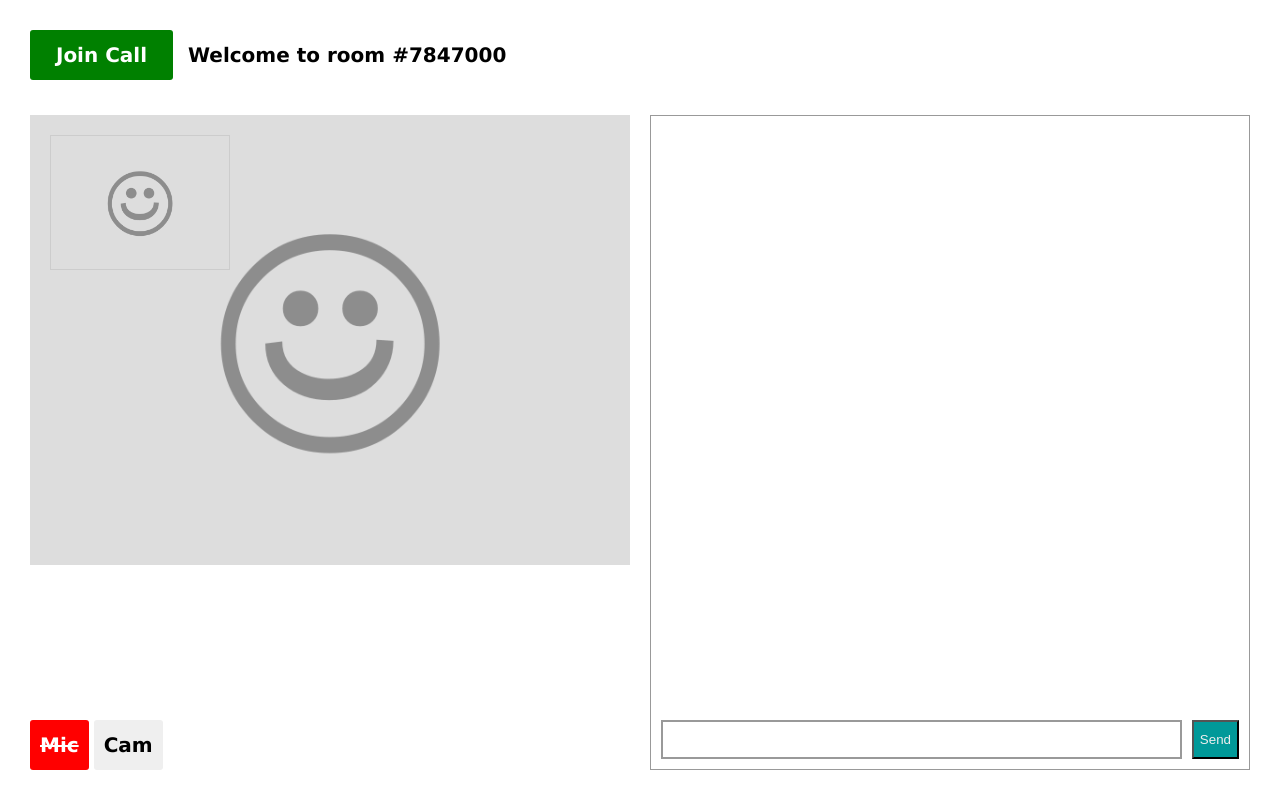
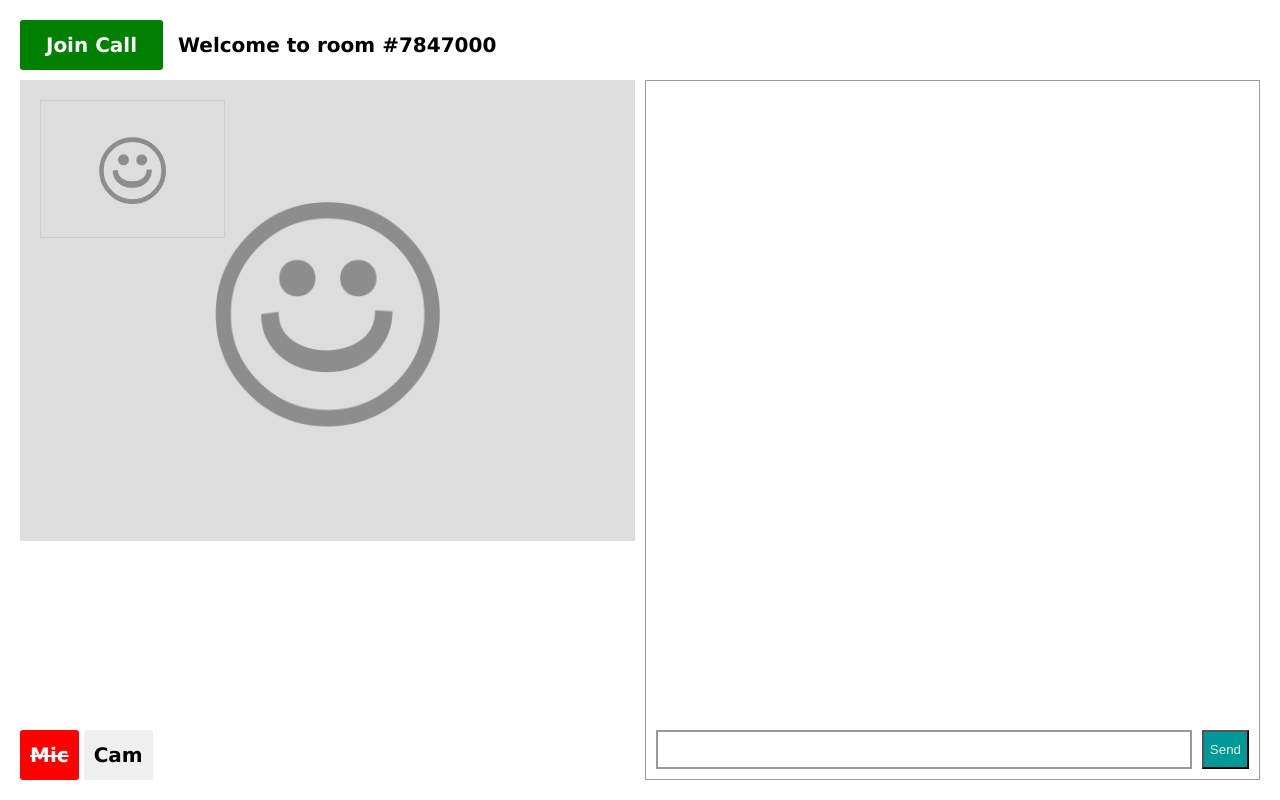
Before and after one commit to bechernie/programming-webrtc, a React (Vite) app in the folder frontend/: page /#7847000 in a window 1280 px wide. Built offline with nearby package versions, Linux system fonts and the light colour scheme; no server answers.

Commit message:
Update styles

```diff
--- a/frontend/src/components/Header/Header.module.css
+++ b/frontend/src/components/Header/Header.module.css
@@ -1,11 +1,3 @@
-.header {
-  margin-bottom: 0.75rem;
-}
-
-.header > h1 {
-  margin-bottom: 0.75rem;
-}
-
 @media screen and (width >= 500px) {
   .header {
     display: flex;
@@ -17,8 +9,4 @@
   .header > * {
     flex: 0 0 auto;
   }
-
-  .header > h1 {
-    margin-bottom: 0;
-  }
 }
--- a/frontend/src/components/Layout/Layout.module.css
+++ b/frontend/src/components/Layout/Layout.module.css
@@ -1,8 +1,8 @@
 .main {
   height: 100vh;
-  padding: 1.5rem;
+  padding: 1rem;
   display: grid;
-  grid-gap: 1rem;
+  grid-gap: 0.5rem;
   grid-template-rows: auto auto 1fr auto;
 }
 
```
